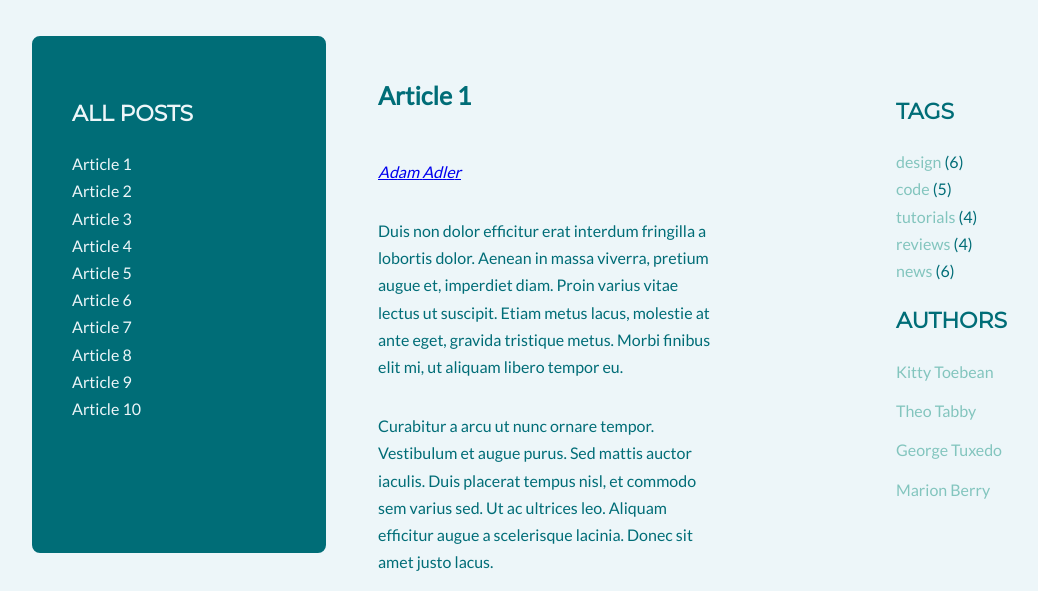
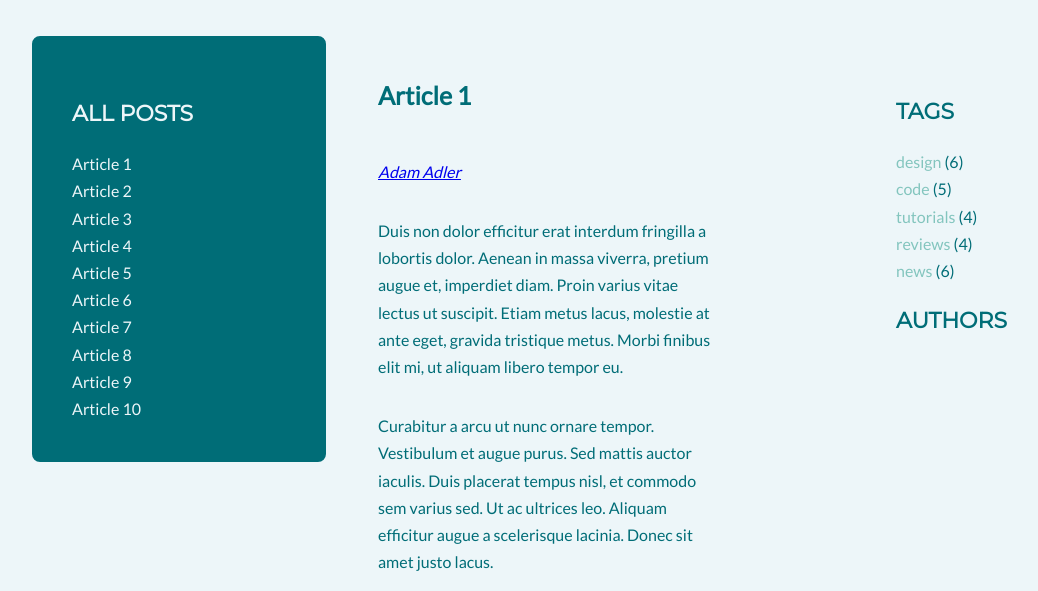
Before and after one commit to Aga-de/Blog-Javascript, a website: page index.html in a window 1280 px wide. Shown: the part 209-800 px from the top of the page, without its empty margins (50-1088 px from the left). Drawn offline with Linux system fonts and the light colour scheme.

Commit message:
Add author click

```diff
--- a/index.html
+++ b/index.html
@@ -191,26 +191,6 @@
                   </ul>
                   <h2 class="section-title">Authors</h2>
                   <ul class="list authors">
-                    <li>
-                      <a href="#">
-                        <span class="author-name">Kitty Toebean</span>
-                      </a>
-                    </li>
-                    <li>
-                      <a href="#">
-                        <span class="author-name">Theo Tabby</span>
-                      </a>
-                    </li>
-                    <li>
-                      <a href="#">
-                        <span class="author-name">George Tuxedo</span>
-                      </a>
-                    </li>
-                    <li>
-                      <a href="#">
-                        <span class="author-name">Marion Berry</span>
-                      </a>
-                    </li>
                   </ul>
                 </aside>
               </main>
--- a/js/script.js
+++ b/js/script.js
@@ -206,18 +206,14 @@ const generateAuthors = function() {
   /* START LOOP: for every article: */
     for (let article of articles) {
       /*find authors wrapper*/
-      const authorsWrapper = article.querySelector(optArticleAuthorsSelector);
-      console.log(authorsWrapper);
+      const authorWrapper = article.querySelector(optArticleAuthorsSelector);
+      console.log(authorWrapper);
 
       /*make html variable with empty string*/
       let html = '';
 
       /*get authors from data-author attribute*/
-      const articleAuthors = article.getAttribute("data-author");
-      console.log(articleAuthors);
-
-        /*START LOOP: for each author*/
-        for (let articleAuthor of articleAuthors) {
+      const articleAuthor = article.getAttribute("data-author");
       console.log(articleAuthor);
 
       /*generate HTML of the link*/
@@ -227,11 +223,8 @@ const generateAuthors = function() {
       html = html + authorHTML;
       console.log(html);
 
-        /*END LOOP: for each tag*/
-        }
-
       /* insert HTML of all the links into the tags wrapper */
-        authorsWrapper.innerHTML = html;
+      authorWrapper.innerHTML = html;
 
   /*END LOOP: for every article*/
     }
@@ -239,5 +232,61 @@ const generateAuthors = function() {
 
   generateAuthors();
 
+  const authorClickHandler = function (event){
+    /*prevent default action for this event*/
+    event.preventDefault();
+
+    const clickedElement = this;
+
+    /*make a new constant "href" and read the attribute "href" of the clicked element */
+    const href = clickedElement.getAttribute("href");
+
+    /*make a new constant "authorName" and extract author name from the "href" const */
+    const authorName = href.replace('#author-', '');
+    console.log(authorName);
+
+    /*find all author links with class active*/
+    const activeLinks = document.querySelectorAll('a.active[href^="#author-"]');
+    console.log(activeLinks);
+
+      /*START LOOP: for each active author link*/
+        for (let activeLink of activeLinks){
+
+          /*remove class active*/
+          activeLink.classList.remove('active');
+
+      /*END LOOP: for each active tag link*/
+        }
+
+      /*find all author links with "href" attribute equal to the "href" const*/
+      const foundAuthors = document.querySelectorAll('a[href="'+ href +'"]');
+
+    /*START LOOP: for each found author link*/
+        for (let foundAuthor of foundAuthors){
+
+          /*add class active*/;
+          foundAuthor.classList.add('active');
+        }
+
+    /* execute function "generateTitleLinks" with article selector as argument */
+    generateTitleLinks('[data-author="' + authorName + '"]');
 
   }
+
+  const addClickListenersToAuthors = function(){
+    /* find all links to tags */
+    const linkAuthors = document.querySelectorAll('a[href^="#author-"]');
+    console.log(linkAuthors);
+
+    /* START LOOP: for each link */
+    for (let linkAuthor of linkAuthors){
+      /* add tagClickHandler as event listener for that link */
+      linkAuthor.addEventListener('click', authorClickHandler);
+    }
+    /* END LOOP: for each link */
+  }
+
+  addClickListenersToAuthors();
+
+
+}
```
Lines whose indentation alone changed are shown as unchanged.
